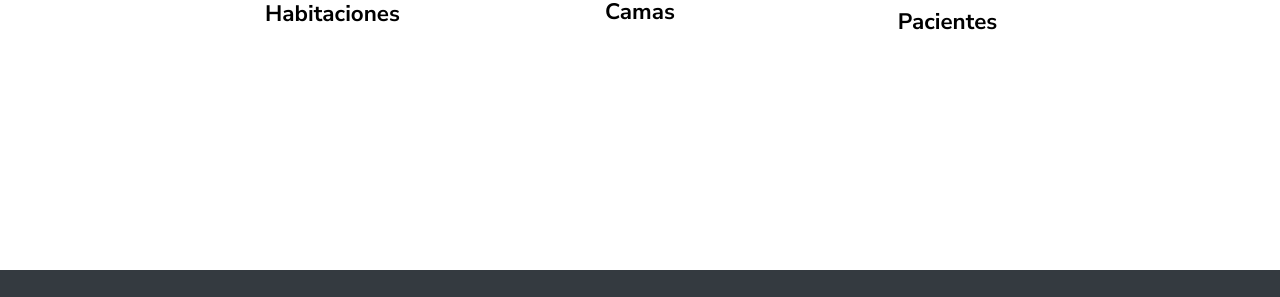
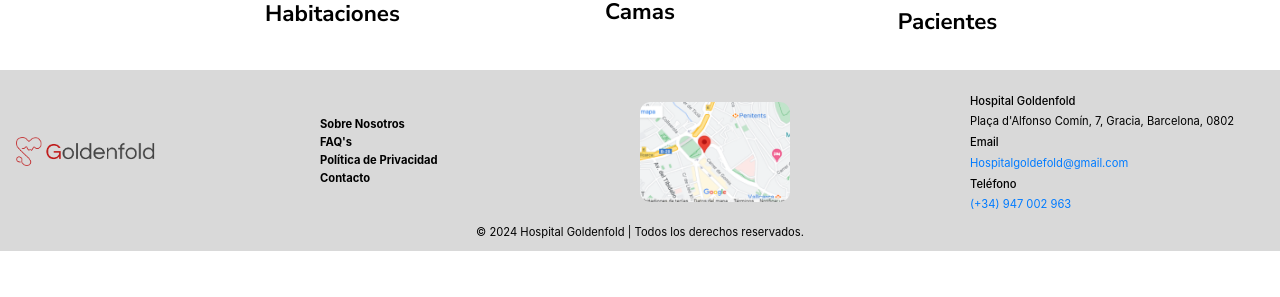
Before and after one commit to mariaadev/HospitalManagement, an Angular app in the folder client/: page /inicio in a window 1280 px wide. Shown: the part 503-800 px from the top of the page. Built offline with nearby package versions, Linux system fonts and the light colour scheme; grey boxes are pictures that could not be loaded.

Commit message:
fixing footer layout

```diff
--- a/client/src/app/footer/footer.component.css
+++ b/client/src/app/footer/footer.component.css
@@ -1,9 +1,11 @@
+
 .footer {
-    background-color: #343a40;
-    color: white;
+    background-color: #D9D9D9;
+    color: black;
     padding: 10px 0;
     text-align: center;
     flex-shrink: 0;
+
   }
 
   .footer-content {
@@ -17,7 +19,6 @@
   .footer-section {
     flex: 1;
     min-width: 200px;
-    max-width: 250px;
   }
 
   .footer-section h3 {
@@ -25,7 +26,6 @@
   }
 
   .footer-section p, .footer-section ul, .footer-section a {
-    color: white;
     text-decoration: none;
     line-height: 1.6;
   }
@@ -35,25 +35,30 @@
     padding: 0;
   }
 
-  .footer-section ul li {
-    margin-bottom: 10px;
-  }
+
 
   .footer-bottom {
-    margin-top: 20px;
-    margin-bottom: 20px;
-    font-size: 0.8rem;
+    font-size: 0.7rem;
   }
 
   .footer-brand img {
-    width: 130px;
+    display: flex;
+    justify-content: end;
+    align-items: center;
+    width: 150px;
+    margin-left: 16px;
 }
 
 .map img {
-    width: 166px;
-    height: 115px;
+    width: 150px;
+    height: 100px;
     flex-shrink: 0;
     border-radius: 10px;
+}
+
+.map {
+    display: flex;
+    justify-content: flex-start;
 }
 
 .links ul {
@@ -62,8 +67,8 @@
     justify-content: center;
     align-items: start;
     margin: 0px;
-    font-size: 0.8rem;
-    padding: 10px;
+    font-size: 0.7rem;
+    font-weight: bold;
 }
 
 p {
@@ -75,12 +80,13 @@ address {
     text-align: start;
     font-size: 0.7rem;
     padding: 10px;
+    margin: 0px;
 }
 
 address h5 {
-    font-size: 1rem;
-    margin-top: 10px;
-    margin-bottom: 10px;
+    font-size: 0.7rem;
+    margin-top: 5px;
+    margin-bottom: 5px;
 }
 
 div {
--- a/client/src/app/footer/footer.component.html
+++ b/client/src/app/footer/footer.component.html
@@ -25,7 +25,7 @@
         </address>
       </div>
     </div>
-    <div class="footer-bottom">
-      &copy; 2024 Hospital Goldenfold | Todos los derechos reservados.
-    </div>
+        <div class="footer-bottom">
+        &copy; 2024 Hospital Goldenfold | Todos los derechos reservados.
+        </div>
 </footer>
--- a/client/src/app/inicio/inicio.component.css
+++ b/client/src/app/inicio/inicio.component.css
@@ -48,7 +48,7 @@ body {
 
 .services-container {
     width: 950px;
-    height: 500px;
+    height: 300px;
     flex-shrink: 0;
     position: relative;
     top: -50px;
```
Also changed, not shown: client/src/assets/images/logo2.png.
